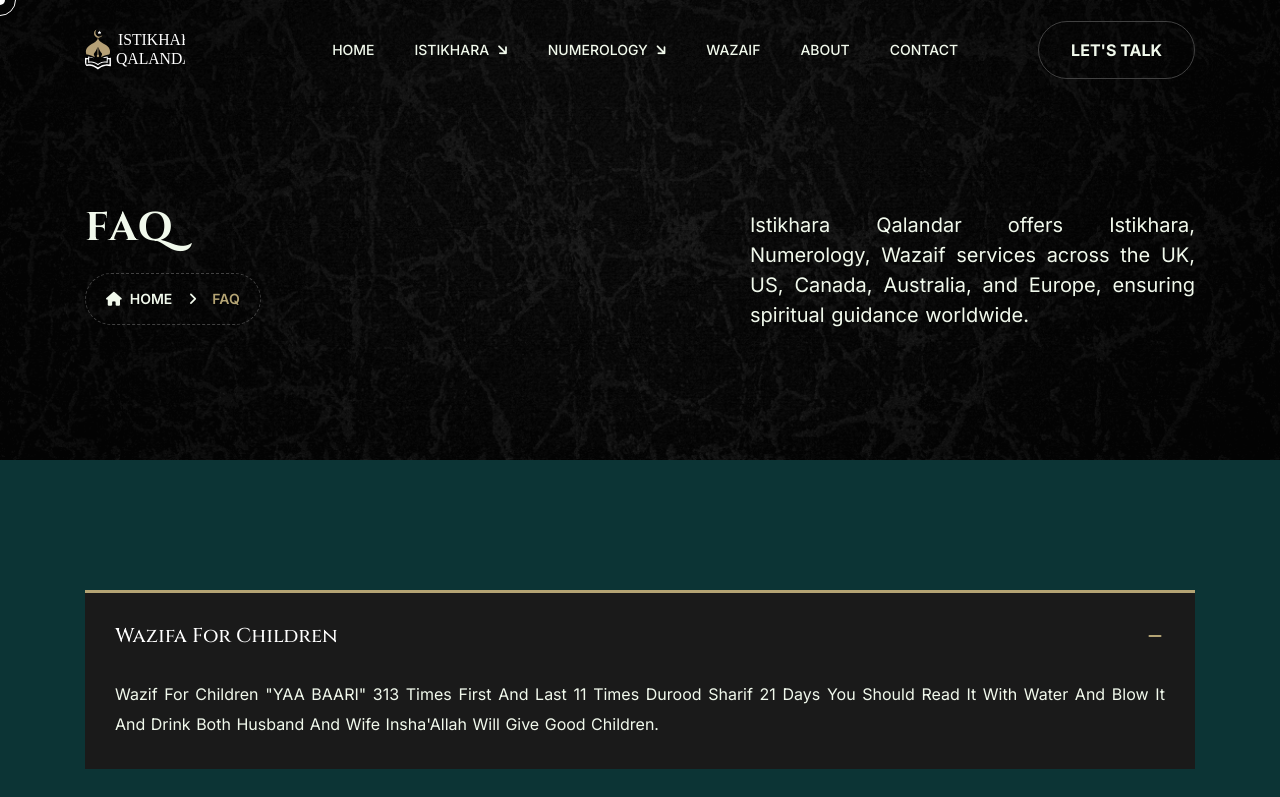
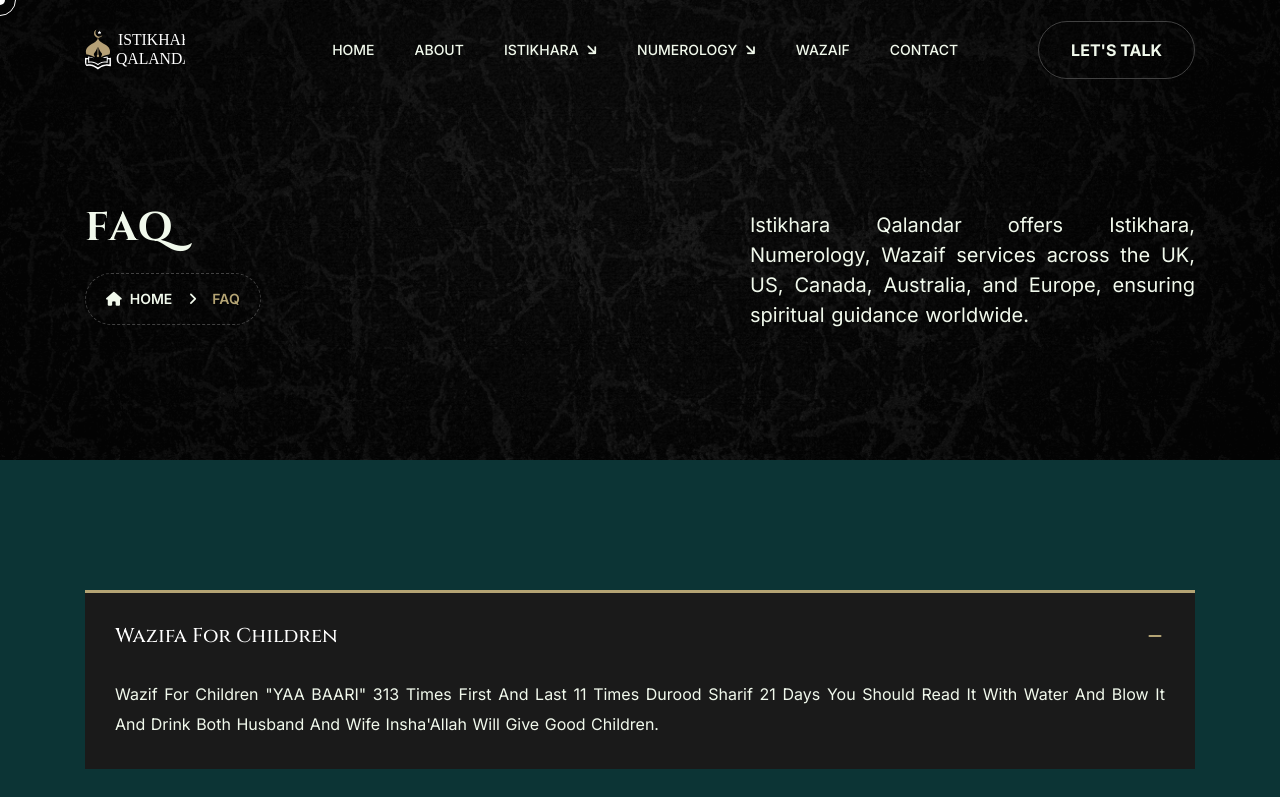
Before and after one commit to wahabsharif/istikhara-qalandar, a Next.js app: page /faq in a window 1280 px wide. Shown: the top 797 px of the page. Built offline with nearby package versions, Linux system fonts and the light colour scheme.

Commit message:
Header adjustment

```diff
--- a/src/components/layout/header/Header.tsx
+++ b/src/components/layout/header/Header.tsx
@@ -68,6 +68,11 @@ const Header = ({ openNav, handleNav, setOpenNav }: HeaderProps) => {
                       <li className="navbar__item nav-fade">
                         <Link href="/" className="navbar__item__link">
                           Home
+                        </Link>
+                      </li>
+                      <li className="navbar__item nav-fade">
+                        <Link href="about" className="navbar__item__link">
+                          About
                         </Link>
                       </li>
                       <li className="navbar__item navbar__item--has-children nav-fade">
@@ -142,11 +147,6 @@ const Header = ({ openNav, handleNav, setOpenNav }: HeaderProps) => {
                         </Link>
                       </li>
                       <li className="navbar__item nav-fade">
-                        <Link href="about" className="navbar__item__link">
-                          About
-                        </Link>{" "}
-                      </li>
-                      <li className="navbar__item nav-fade">
                         <Link href="contact" className="navbar__item__link">
                           Contact
                         </Link>
--- a/src/components/layout/header/Offcanvas.tsx
+++ b/src/components/layout/header/Offcanvas.tsx
@@ -95,6 +95,9 @@ const Offcanvas = ({ openNav, setOpenNav }: HeaderProps) => {
                 <li className="navbar__item nav-fade">
                   <Link href="/">Home</Link>
                 </li>
+                <li className="navbar__item nav-fade">
+                  <Link href="about">About</Link>
+                </li>
                 <li className="navbar__item navbar__item--has-children nav-fade">
                   <button
                     aria-label="dropdown menu"
@@ -179,9 +182,6 @@ const Offcanvas = ({ openNav, setOpenNav }: HeaderProps) => {
                   <Link href="wazaif">Wazaif</Link>
                 </li>
                 <li className="navbar__item nav-fade">
-                  <Link href="about">About</Link>
-                </li>
-                <li className="navbar__item nav-fade">
                   <Link href="contact">Contact</Link>
                 </li>
               </ul>
```
